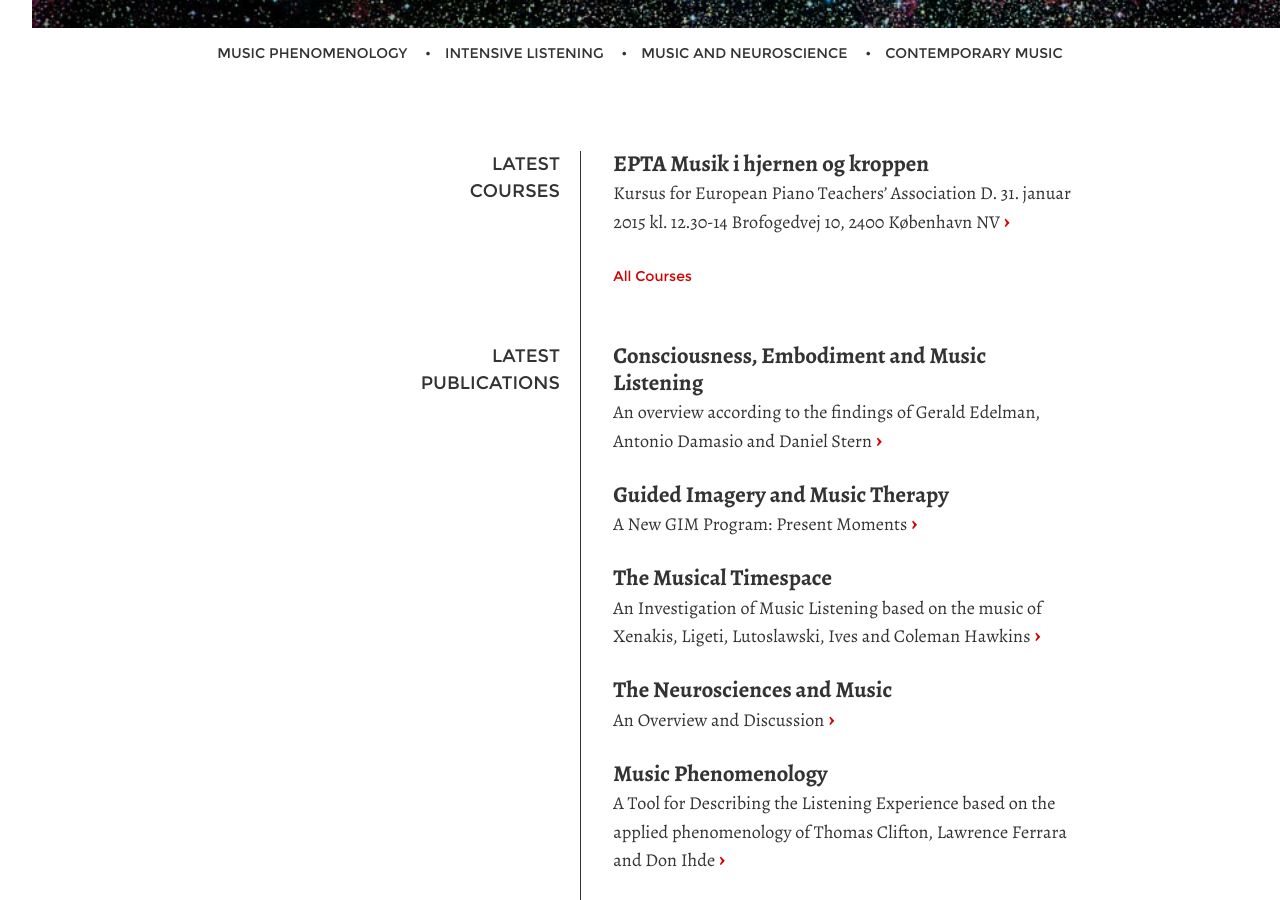
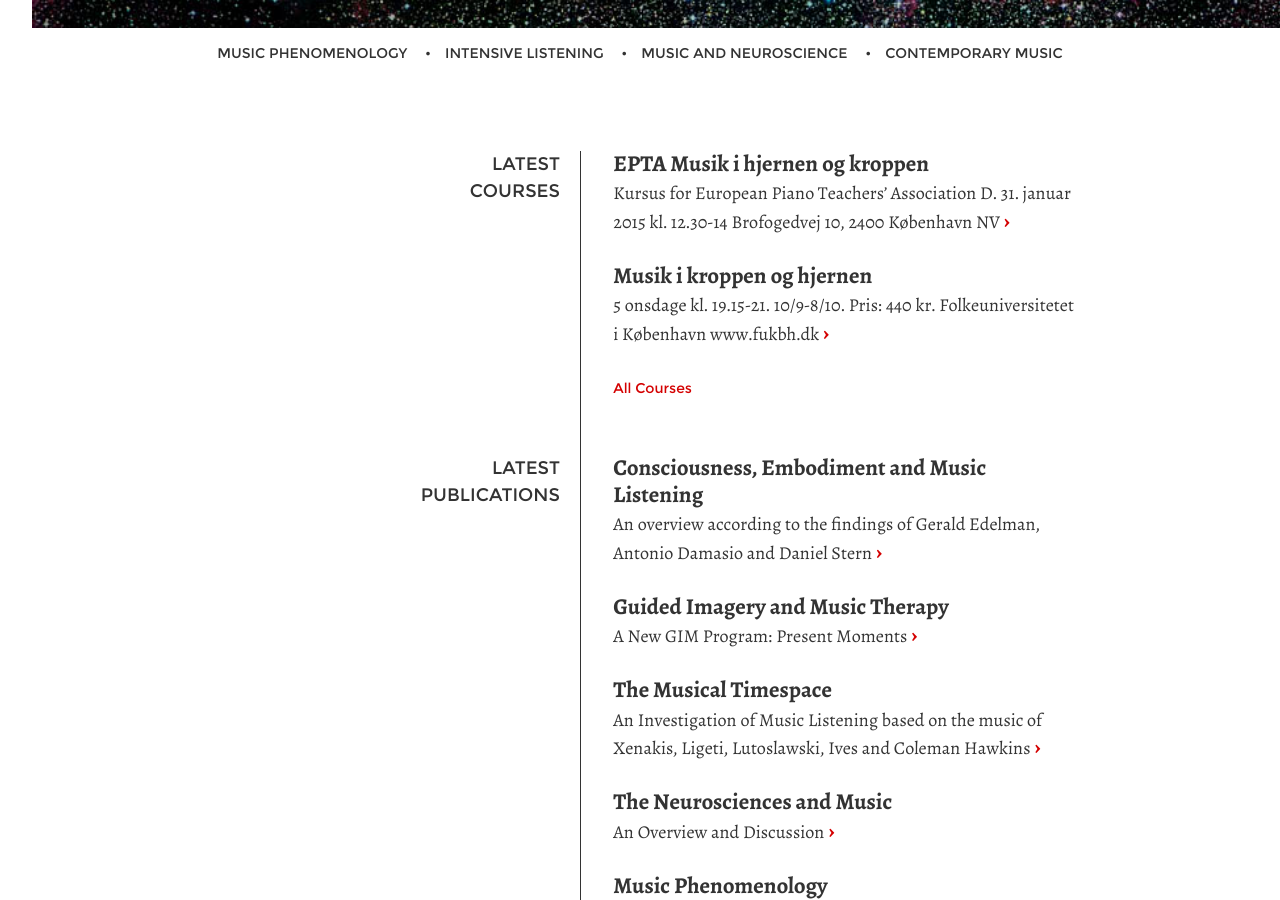
Before and after one commit to netlifydemo/cms-demo, a Jekyll site: the page built from index.html, in a window 1280 px wide and 900 px high, scrolled down 821 px. Built offline with Jekyll 4.4.1, drawn with Linux system fonts in a browser that asks for light colours; a file with an impossible date is left out.

Commit message:
Fix date for course

```diff
--- a/_courses/2014-09-10-musik-i-kroppen-og-hjernen.md
+++ b/_courses/2014-09-10-musik-i-kroppen-og-hjernen.md
@@ -1,9 +1,9 @@
 ---
 title: Musik i kroppen og hjernen
-date: {}
 info: "5 onsdage kl. 19.15-21. 10/9-8/10. Pris: 440 kr. Folkeuniversitetet i København [www.fukbh.dk](http://www.fukbh.dk/)"
 links: null
 docs: null
+date: 2014-09-10
 ---
 
 ## Kursusbeskrivelse
```
